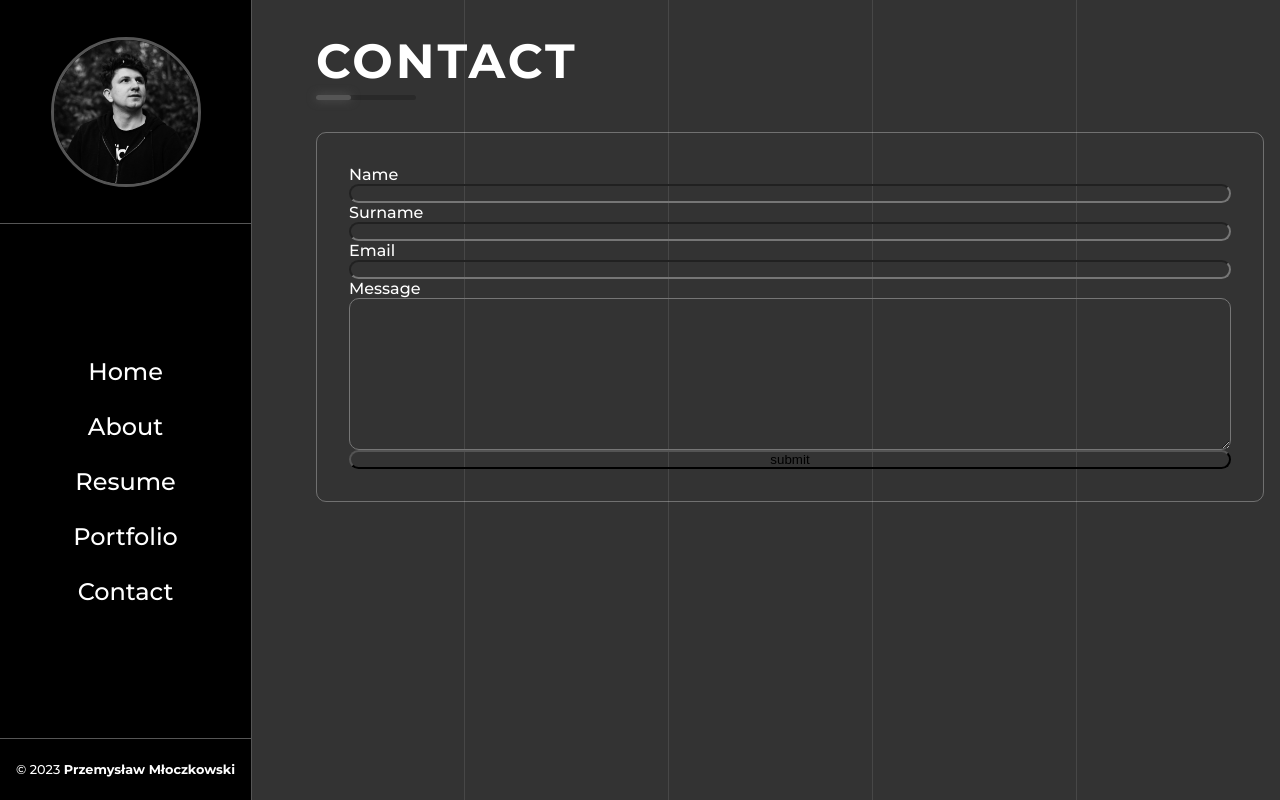
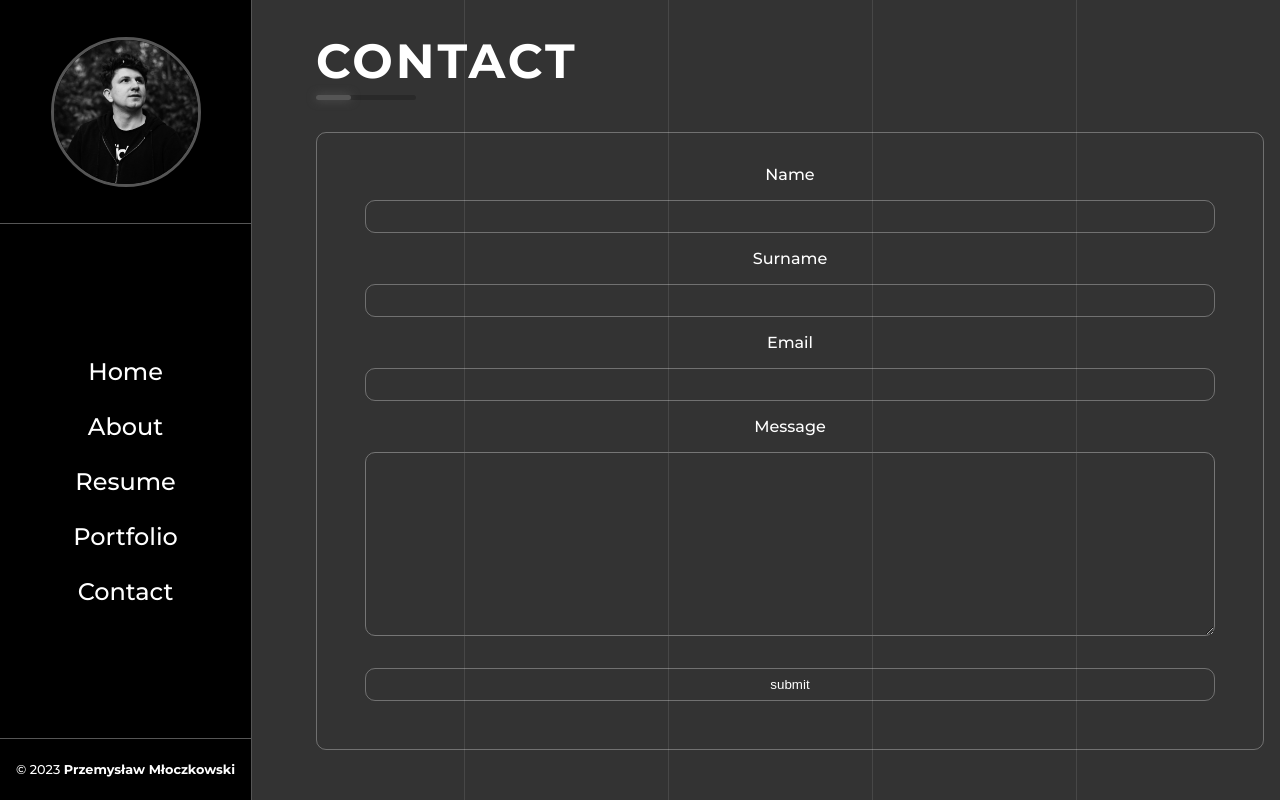
Before and after one commit to Malzagic/portfolio, a React (Create React App) app in the folder client/: page /contact in a window 1280 px wide. Built offline with nearby package versions, Linux system fonts and the light colour scheme; the HTML template or start-up script is replaced by a standard one.

Commit message:
styling for contact form components

```diff
--- a/client/src/components/pages/Contact.css
+++ b/client/src/components/pages/Contact.css
@@ -7,12 +7,35 @@
     border-radius: 10px;
 }
 
+.contact-form label {
+    text-align: center;
+}
+
 .contact-form input {
+    color: var(--secondary-color-dark);
+    border: 1px solid var(--secondary-background-color-rgb-dark);
     border-radius: 10px;
     background-color: inherit;
+    margin: 1rem;
+    padding: 0.5rem 1rem;
+}
+
+.contact-form input:focus-visible {
+    outline-style: groove;
+    outline-color: var(--bg-lines-color-dark);
+    box-shadow: 0px 0px 10px var(--secondary-color-dark);
 }
 
 .contact-form textarea {
+    color: var(--secondary-color-dark);
     border-radius: 10px;
     background-color: inherit;
+    padding: 1rem;
+    margin: 1rem;
 }
+
+.contact-form textarea:focus-visible {
+    outline-style: groove;
+    outline-color: var(--bg-lines-color-dark);
+    box-shadow: 0px 0px 10px var(--secondary-color-dark);
+}
```
